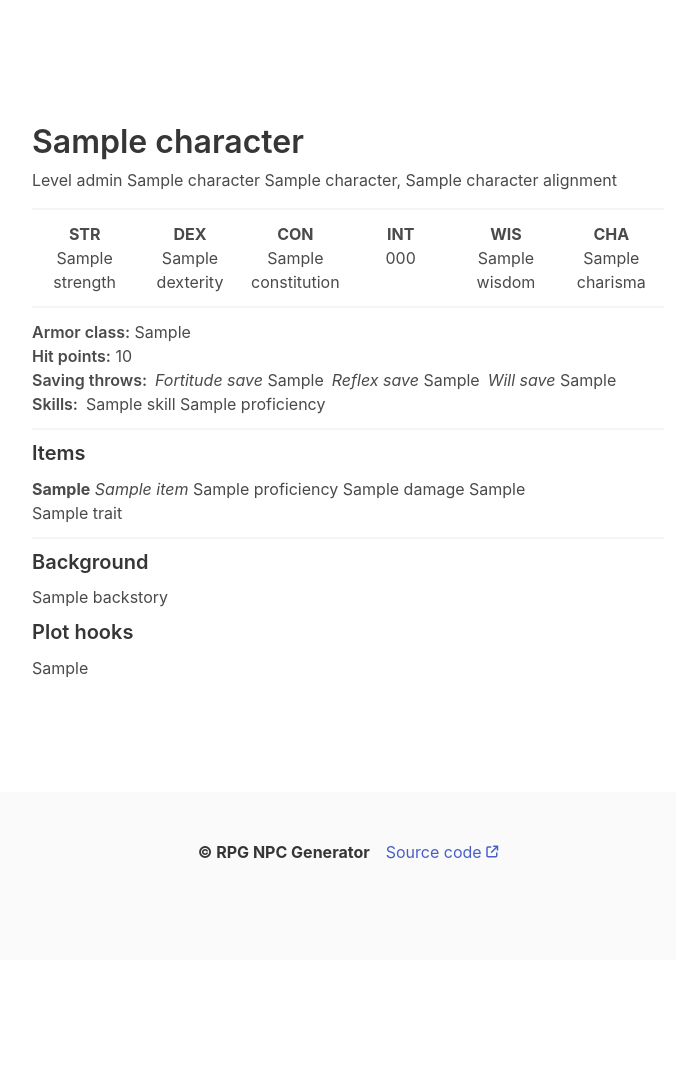
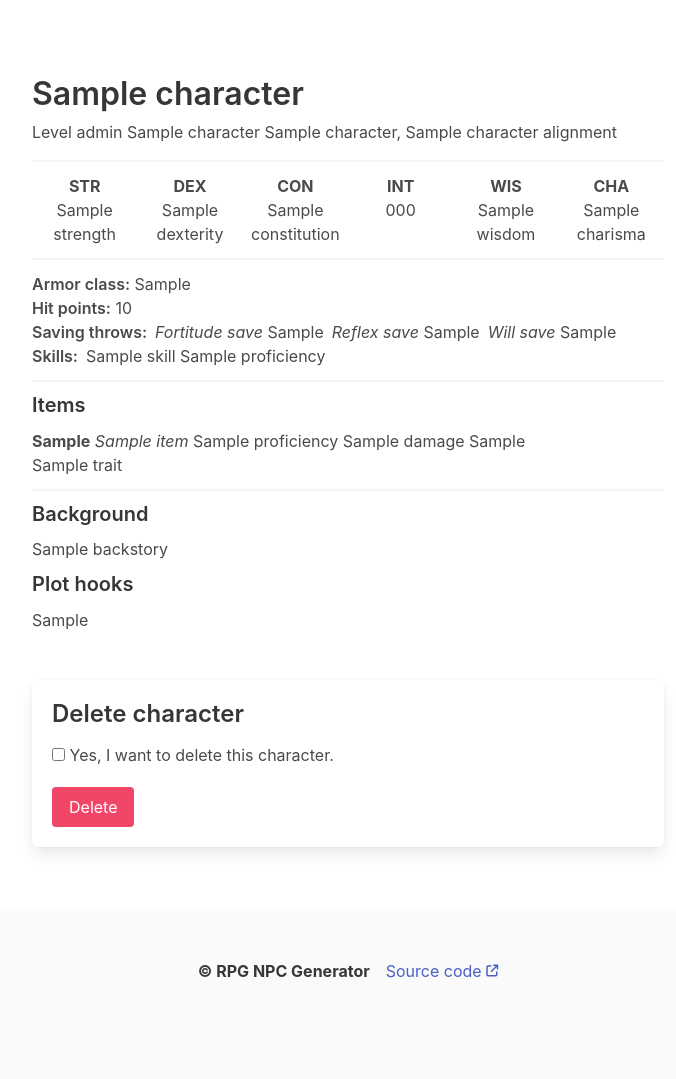
Before and after one commit to jrauha/rpg-npc-generator, a Flask app: template npcgen/templates/characters/details.html in a window 1280 px wide. Shown: the part 56-1135 px from the top of the page, without its empty margins (292-968 px from the left). Before the commit the page ends 915 px from the top, so only its background shows below. Run offline with Flask 3, Linux system fonts and the light colour scheme; the template is opened without the code that fills it: most values are stand-ins (such as "Sample title", 1, 10 or a date in 2020).

Commit message:
Add character deletion functionality and restrict character details page access

```diff
--- a/npcgen/characters/views.py
+++ b/npcgen/characters/views.py
@@ -3,6 +3,7 @@
 
 from flask import (
     Blueprint,
+    flash,
     redirect,
     render_template,
     request,
@@ -68,6 +69,7 @@
 
 
 @bp.route("/character/<int:character_id>")
+@login_required
 def character_details(character_id):
     character = character_dao.get_character(
         character_id, populate_items=True, populate_skills=True
@@ -76,7 +78,32 @@
     if character is None:
         return "Character not found", 404
 
-    return render_template("characters/details.html", character=character)
+    if not character.is_template and character.user_id != session["user_id"]:
+        return "Unauthorized", 401
+
+    return render_template(
+        "characters/details.html",
+        character=character,
+    )
+
+
+@bp.route("/character/delete/<int:character_id>", methods=["POST"])
+@login_required
+def delete_character(character_id):
+    character = character_dao.get_character(character_id)
+
+    if character is None:
+        return "Character not found", 404
+
+    if character.is_template:
+        return "Bad request", 400
+
+    if character.user_id != session["user_id"]:
+        return "Unauthorized", 401
+
+    character_dao.soft_delete_character(character.id)
+    flash(f"Character {character.name} deleted", "success")
+    return redirect(url_for("characters.characters", _anchor="character"))
 
 
 @bp.route("/generate", methods=["GET", "POST"])
@@ -108,6 +135,9 @@
         )
         if character is None:
             return "Character not found", 404
+
+        if character.user_id != user_id:
+            return "Unauthorized", 401
 
     return render_template(
         "characters/generate.html", form=form, character=character
--- a/npcgen/templates/characters/details.html
+++ b/npcgen/templates/characters/details.html
@@ -1,8 +1,27 @@
 {% extends "layout.html" %}
 {% block content %}
-    <div class="container mt-6 is-max-desktop">
+    <div class="container is-max-desktop">
         <div class="columns is-centered">
-            <div class="column is-two-thirds">{% include "characters/partials/character_details.html" %}</div>
+            <div class="column is-two-thirds">
+                {% include "characters/partials/character_details.html" %}
+                <div class="box">
+                    <h2 class="title mb-4 is-4">Delete character</h2>
+                    <div class="content">
+                        <form action="{{ url_for('characters.delete_character', character_id=character.id) }}"
+                              method="post">
+                            <div class="field">
+                                <div class="control">
+                                    <label class="checkbox">
+                                        <input type="checkbox" name="confirm" required />
+                                        Yes, I want to delete this character.
+                                    </label>
+                                </div>
+                            </div>
+                            <button class="button is-danger mt-2" type="submit">Delete</button>
+                        </form>
+                    </div>
+                </div>
+            </div>
         </div>
     </div>
 {% endblock content %}
--- a/npcgen/templates/characters/generate.html
+++ b/npcgen/templates/characters/generate.html
@@ -1,18 +1,18 @@
 {% extends "layout.html" %}
 {% block content %}
-    <div class="container mt-6">
+    <div class="container">
         <div class="columns is-variable is-7">
             <div class="column is-one-third">
                 <div class="box p-5">{% include "characters/partials/generate_form.html" %}</div>
             </div>
-            <div class="column is-two-thirds">
+            <div id="character" class="column is-two-thirds">
                 {% if character %}
                     {% include "characters/partials/character_details.html" %}
                 {% else %}
                     <div class="p-6 is-flex is-align-items-center is-justify-content-center is-fullheight">
                         <div class="is-flex is-align-items-center is-flex-direction-column is-justify-content-center mb-6">
                             <i class="fa-regular fa-eye fa-3x mb-4 has-text-dark-grey"></i>
-                            <h1 class="title is-5 has-text-dark-grey">Your character will show up here</h1>
+                            <h1 class="title is-5 has-text-dark-grey has-text-centered">Your character will show up here</h1>
                         </div>
                     </div>
                 {% endif %}
--- a/npcgen/templates/characters/index.html
+++ b/npcgen/templates/characters/index.html
@@ -1,7 +1,7 @@
 {% extends "layout.html" %}
 {% block content %}
     <div class="container">
-        <h1 class="title mt-6">Gallery</h1>
+        <h1 class="title">Gallery</h1>
         <div>
             <nav class="level">
                 <div class="level-left">
```
Also changed, not shown: npcgen/characters/daos.py (+7 -0 lines), tests/conftest.py (+48 -0 lines), tests/integration/test_characters.py (+40 -2 lines).
